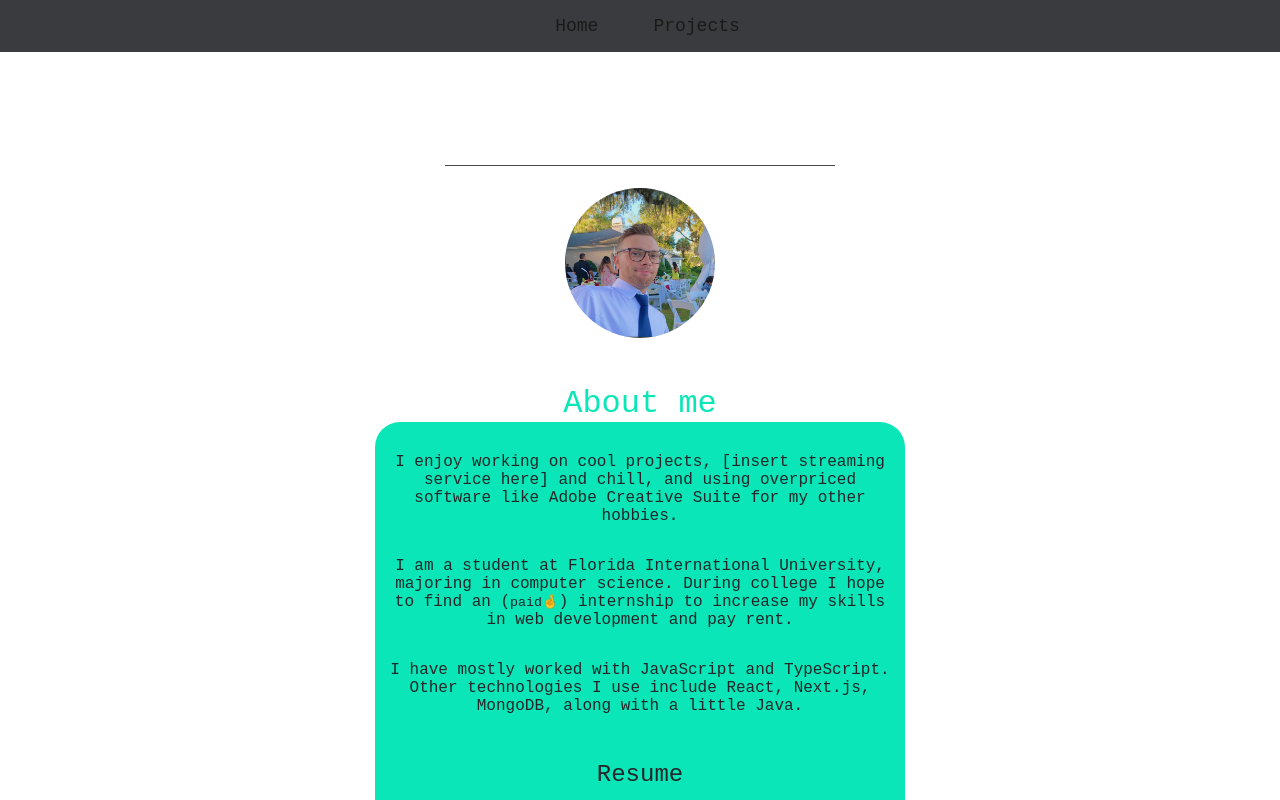
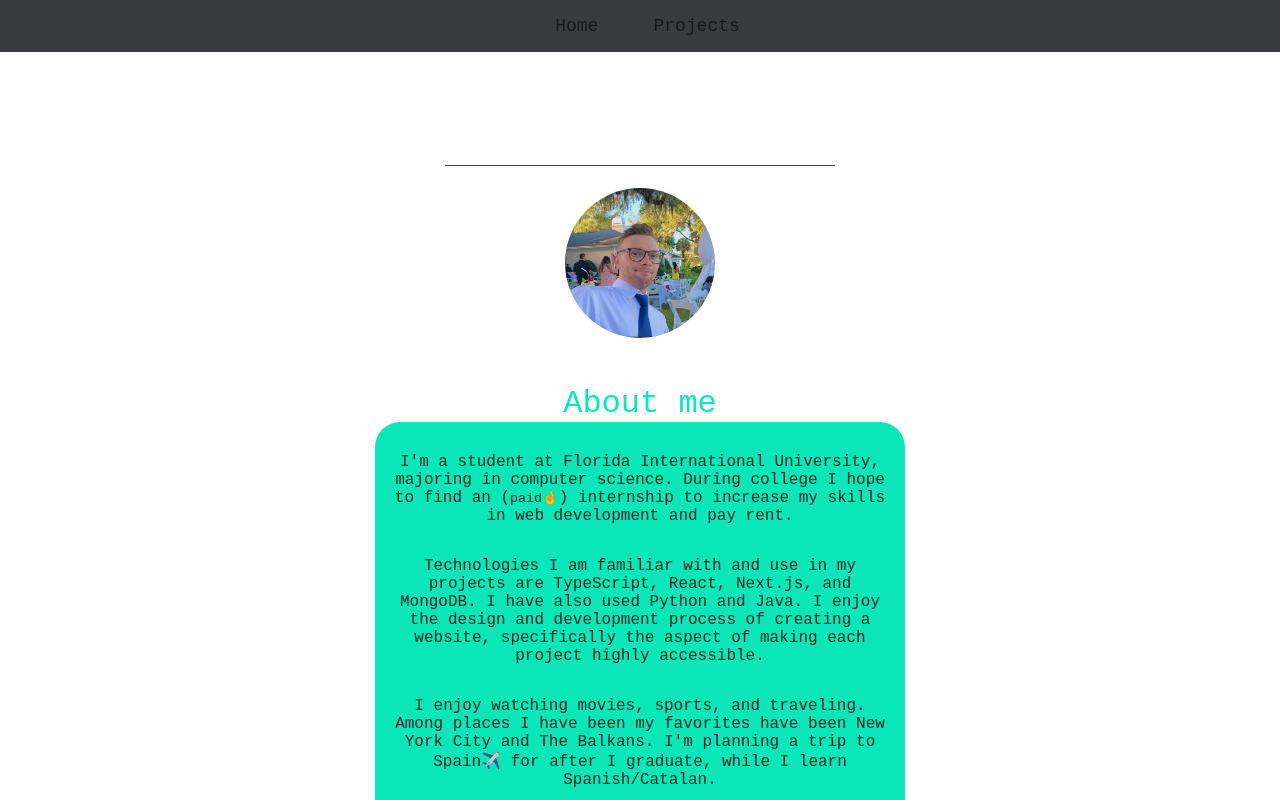
Before and after one commit to alecnazzy/portfolio, a Next.js app: page / in a window 1280 px wide. Shown: the top 800 px of the page. Built offline with nearby package versions, Linux system fonts and the light colour scheme.

Commit message:
-profile rewrite

```diff
--- a/components/Profile.tsx
+++ b/components/Profile.tsx
@@ -16,14 +16,20 @@ export default function Profile() {
             </div>
             <h1>About me</h1>
             <div className={home.text}>
-                <p>I enjoy working on cool projects, [insert streaming service here] and chill, and using overpriced software
-                like Adobe Creative Suite for my other hobbies.</p>
+                <p>
+                    I&apos;m a student at Florida International University, majoring in computer science. During college I hope to find
+                    an (<small>paid🤞</small>) internship to increase my skills in web development and pay rent.
+                </p>
 
-                <p>I am a student at Florida International University, majoring in computer science. During college I hope to find
-                an (<small>paid🤞</small>) internship to increase my skills in web development and pay rent.</p>
+                <p>
+                    Technologies I am familiar with and use in my projects are TypeScript, React, Next.js, and MongoDB. I have also used Python and Java.
+                    I enjoy the design and development process of creating a website, specifically the aspect of making each project highly accessible.
+                </p>
 
-                <p>I have mostly worked with JavaScript and TypeScript. Other technologies I use include React, Next.js, MongoDB,
-                along with a little Java.</p>
+                <p>
+                    I enjoy watching movies, sports, and traveling. Among places I have been my favorites
+                    have been New York City and The Balkans. I&apos;m planning a trip to Spain✈️ for after I graduate, while I learn Spanish/Catalan.
+                </p>
 
                 <h2><a href="\alec-nazworth-resume.pdf" download>Resume</a></h2>
             </div>
```
